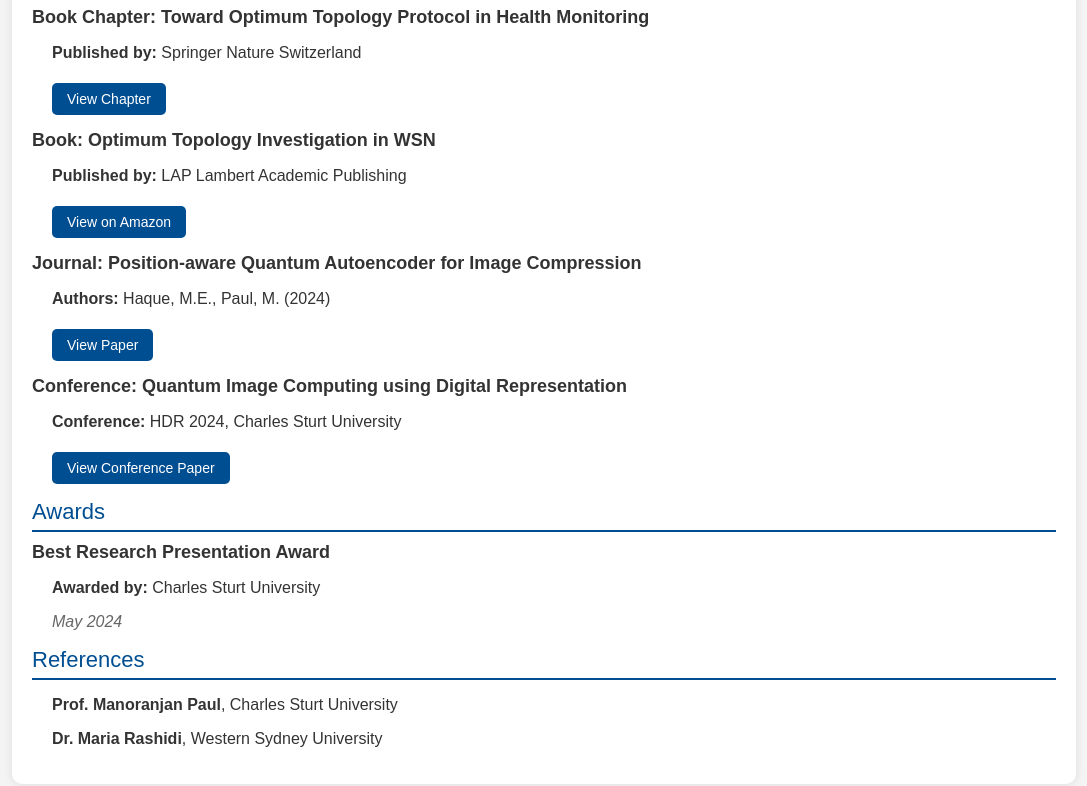
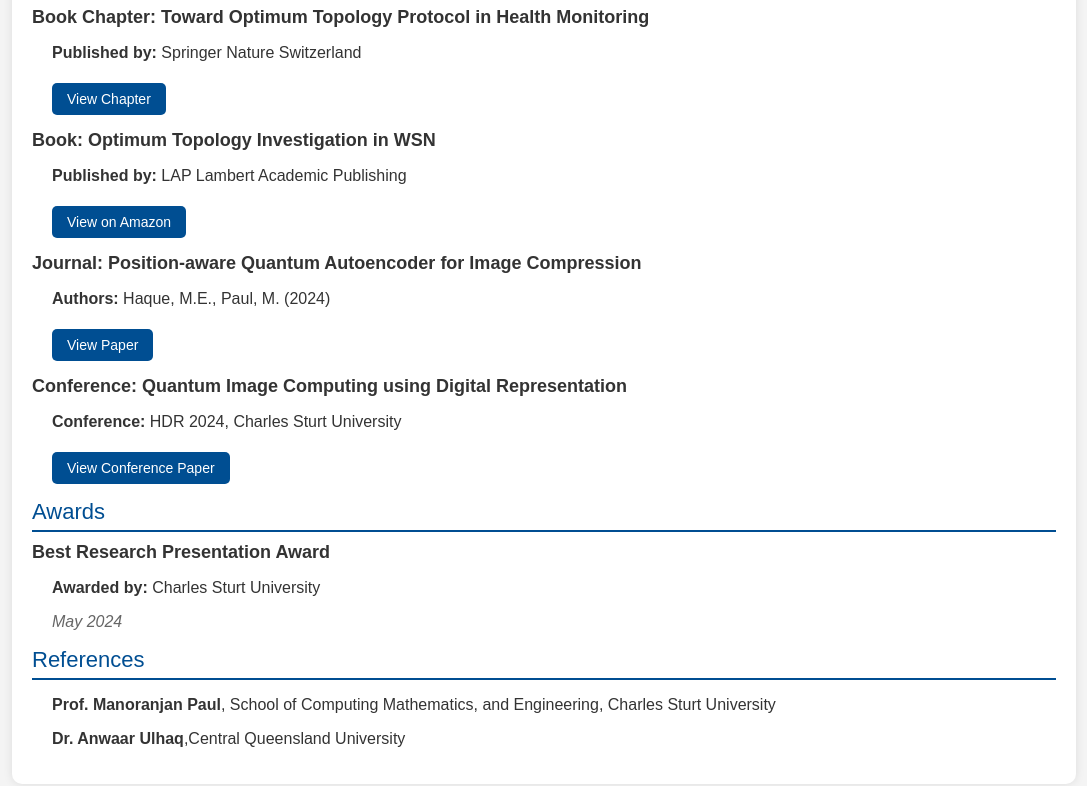
Before and after one commit to Ershadulhaque05/Ershadulhaque05.github.io, a plain HTML site: page index.html in a window 1280 px wide. Shown: the part 867-1653 px from the top of the page, without its empty margins (96-1183 px from the left). Drawn offline with Linux system fonts and the light colour scheme.

Commit message:
Update index.html

```diff
--- a/index.html
+++ b/index.html
@@ -160,8 +160,8 @@
         <div class="section-title">References</div>
         <div class="entry">
             <div class="details">
-                <p><strong>Prof. Manoranjan Paul</strong>, Charles Sturt University</p>
-                <p><strong>Dr. Maria Rashidi</strong>, Western Sydney University</p>
+                <p><strong>Prof. Manoranjan Paul</strong>, School of Computing Mathematics, and Engineering, Charles Sturt University</p>
+                <p><strong>Dr. Anwaar Ulhaq</strong>,Central Queensland University</p>
             </div>
         </div>
     </div>
```
